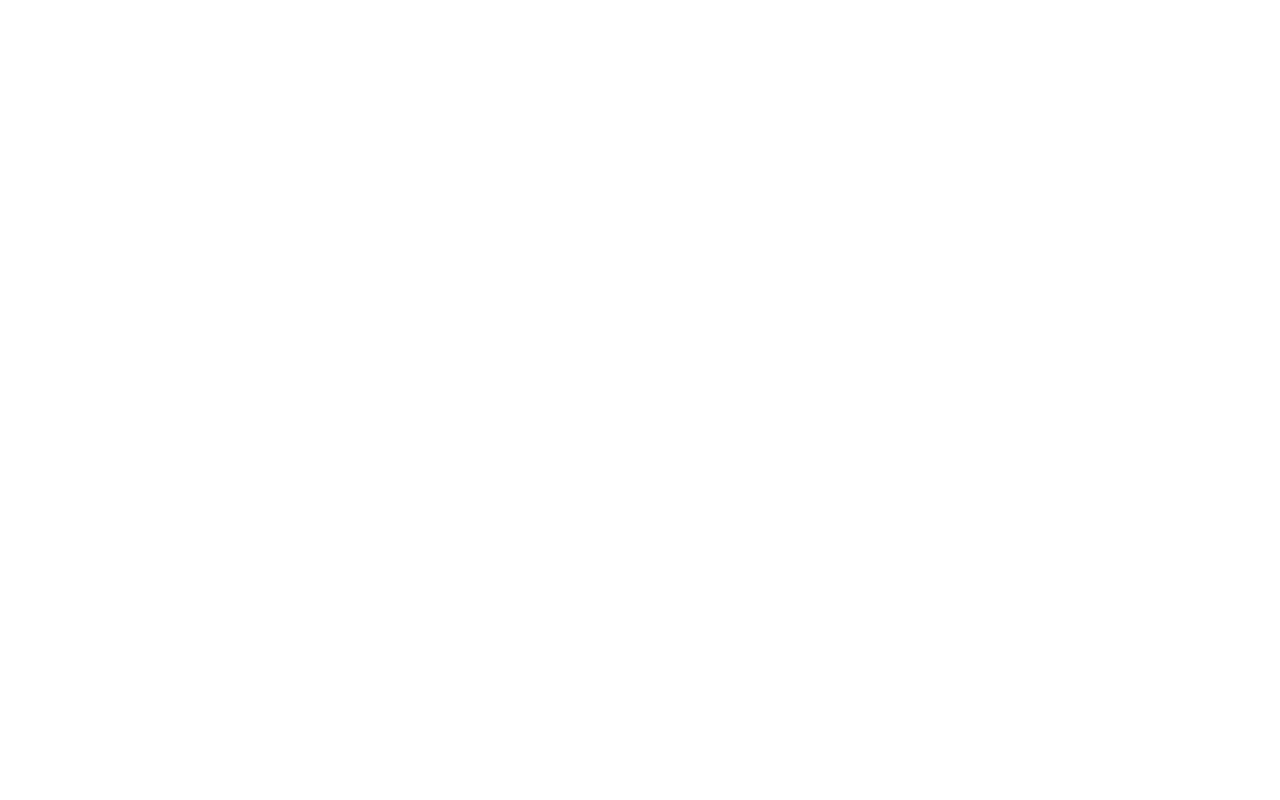
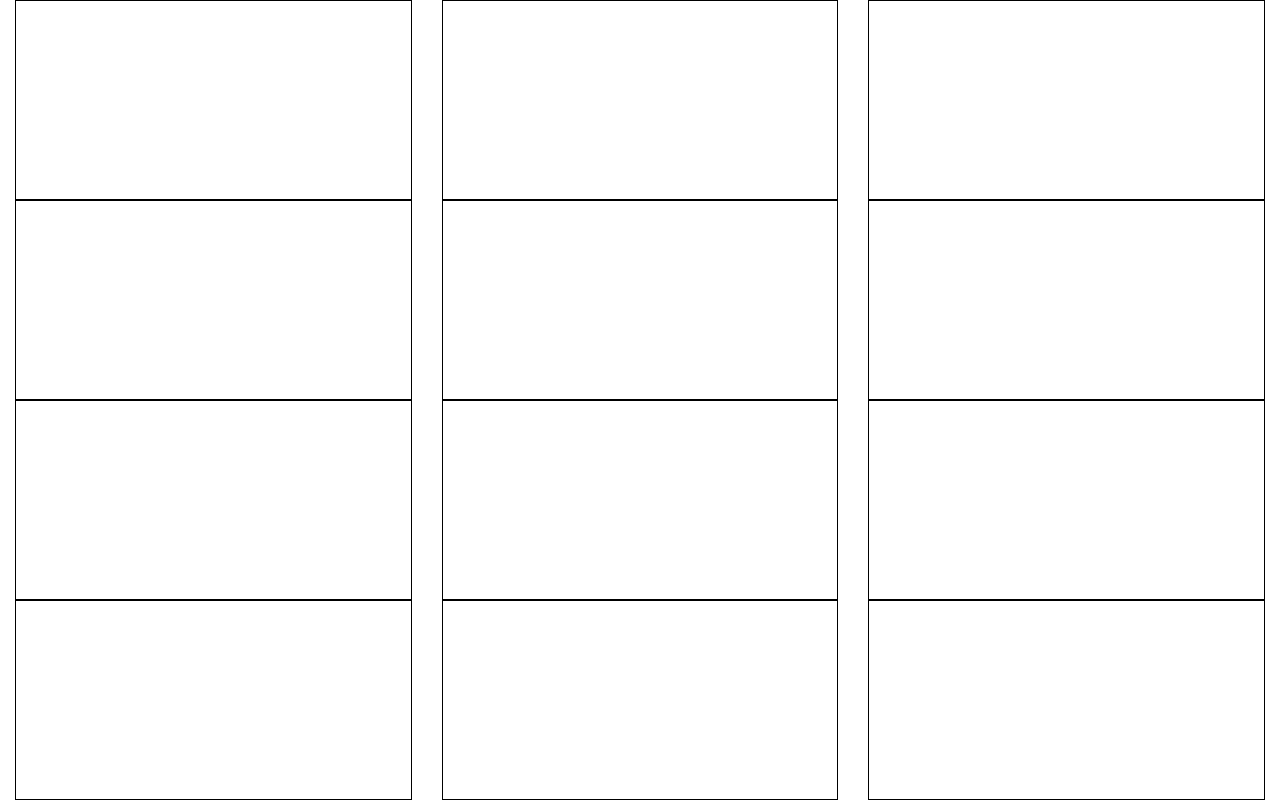
Before and after one commit to clarahernandez/memotest, a plain HTML site: page index.html in a window 1280 px wide. Drawn offline with nearby package versions, Linux system fonts and the light colour scheme.

Commit message:
Agrego formato del html
la manera en la que se van a visualizar los cuadros

```diff
--- /dev/null
+++ b/estilos.css
@@ -0,0 +1,7 @@
+.cuadro {
+    border: 1px solid black;
+}
+
+.fila-juego {
+    height: 25vh;
+}
--- a/index.html
+++ b/index.html
@@ -5,8 +5,55 @@
         <meta name="viewport" content="width=device-width, initial-scale=1.0" />
         <title>Memotest</title>
         <link rel="stylesheet" href="node_modules/bootstrap/dist/css/bootstrap.min.css" />
+        <link rel="stylesheet" href="estilos.css" />
     </head>
     <body>
+        <div class="container-fluid h-100" id="tablero">
+            <div class="row fila-juego">
+                <div class="col">
+                    <div class="cuadro h-100"></div>
+                </div>
+                <div class="col">
+                    <div class="cuadro h-100"></div>
+                </div>
+                <div class="col">
+                    <div class="cuadro h-100"></div>
+                </div>
+            </div>
+            <div class="row fila-juego">
+                <div class="col">
+                    <div class="cuadro h-100"></div>
+                </div>
+                <div class="col">
+                    <div class="cuadro h-100"></div>
+                </div>
+                <div class="col">
+                    <div class="cuadro h-100"></div>
+                </div>
+            </div>
+            <div class="row fila-juego">
+                <div class="col">
+                    <div class="cuadro h-100"></div>
+                </div>
+                <div class="col">
+                    <div class="cuadro h-100"></div>
+                </div>
+                <div class="col">
+                    <div class="cuadro h-100"></div>
+                </div>
+            </div>
+            <div class="row fila-juego">
+                <div class="col">
+                    <div class="cuadro h-100"></div>
+                </div>
+                <div class="col">
+                    <div class="cuadro h-100"></div>
+                </div>
+                <div class="col">
+                    <div class="cuadro h-100"></div>
+                </div>
+            </div>
+        </div>
         <script src="index.js"></script>
     </body>
 </html>
```
